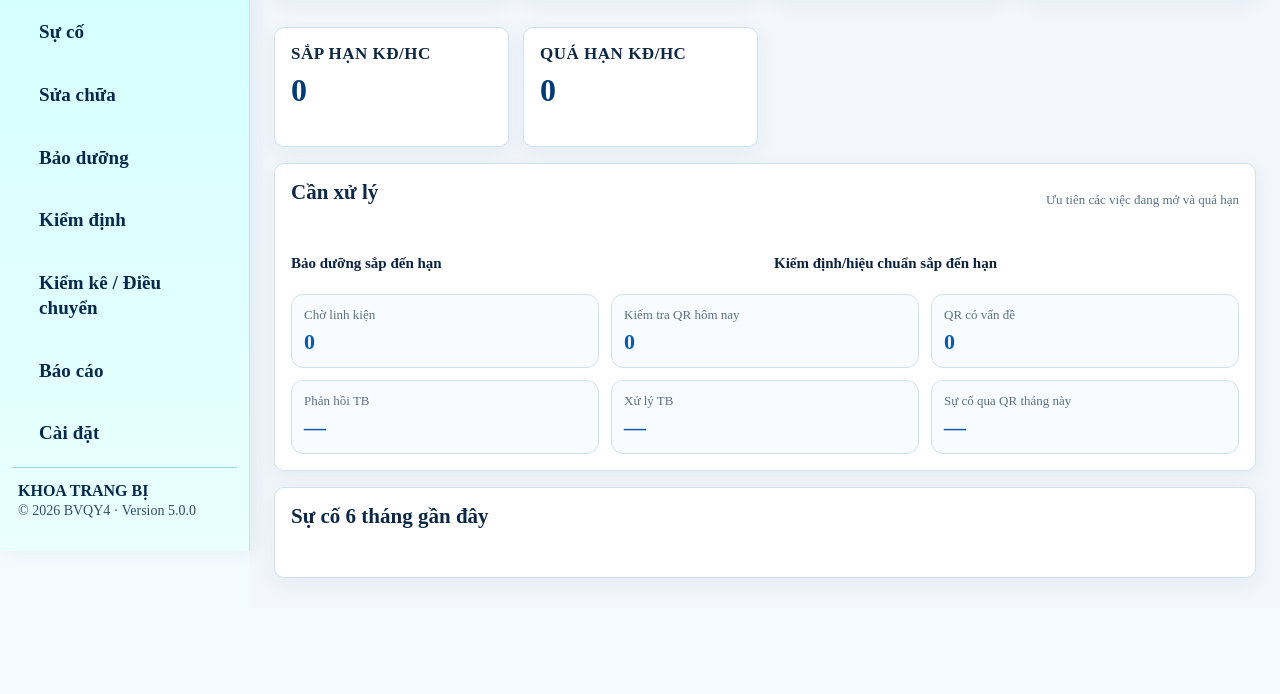
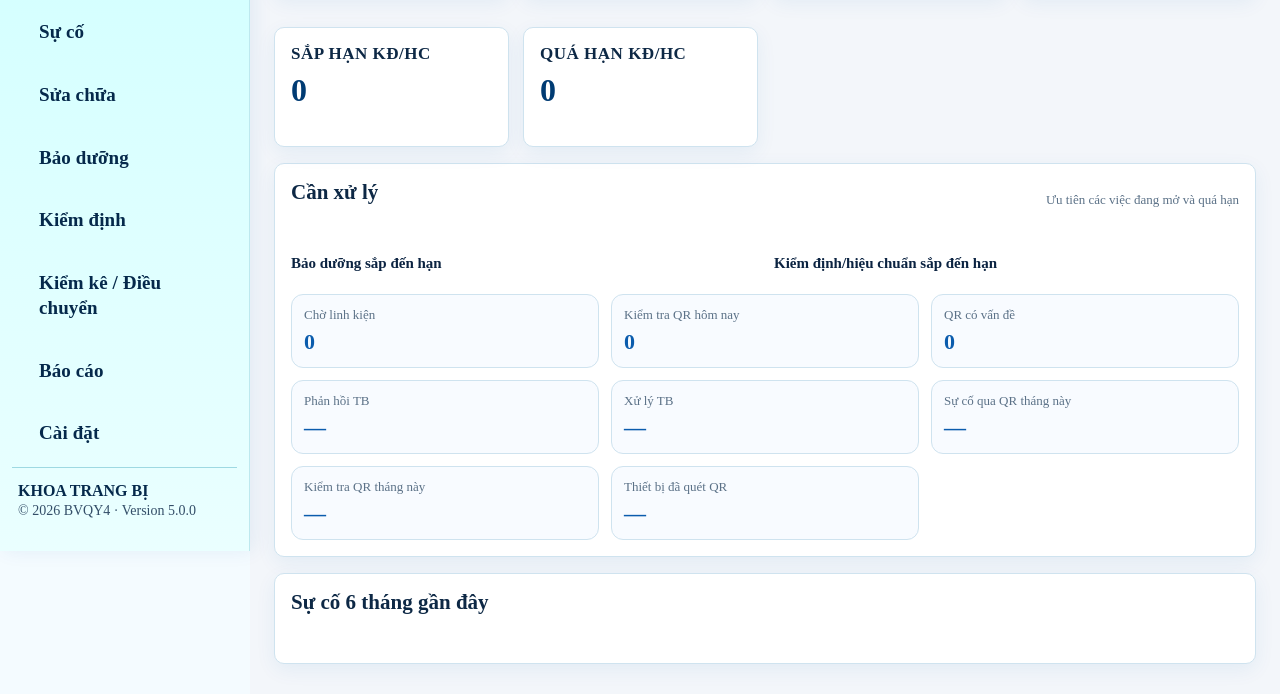
Before and after one commit to tranhuec3cx/QY4-TTBYT, a website: page public/dashboard.html in a window 1280 px wide. Shown: the part 249-943 px from the top of the page. Before the commit the page ends 857 px from the top, so only its background shows below. Drawn offline with Linux system fonts and the light colour scheme; no server answers.

Commit message:
Dashboard: add monthly QR check adoption cards

```diff
--- a/public/dashboard.html
+++ b/public/dashboard.html
@@ -40,6 +40,8 @@
           <div><span>Phản hồi TB</span><b id="dbAvgResponse">—</b></div>
           <div><span>Xử lý TB</span><b id="dbAvgResolution">—</b></div>
           <div><span>Sự cố qua QR tháng này</span><b id="dbQrIncidentShare">—</b></div>
+          <div><span>Kiểm tra QR tháng này</span><b id="dbQrChecksMonth">—</b></div>
+          <div><span>Thiết bị đã quét QR</span><b id="dbQrDevicesMonth">—</b></div>
         </div>
       </section>
 
```
